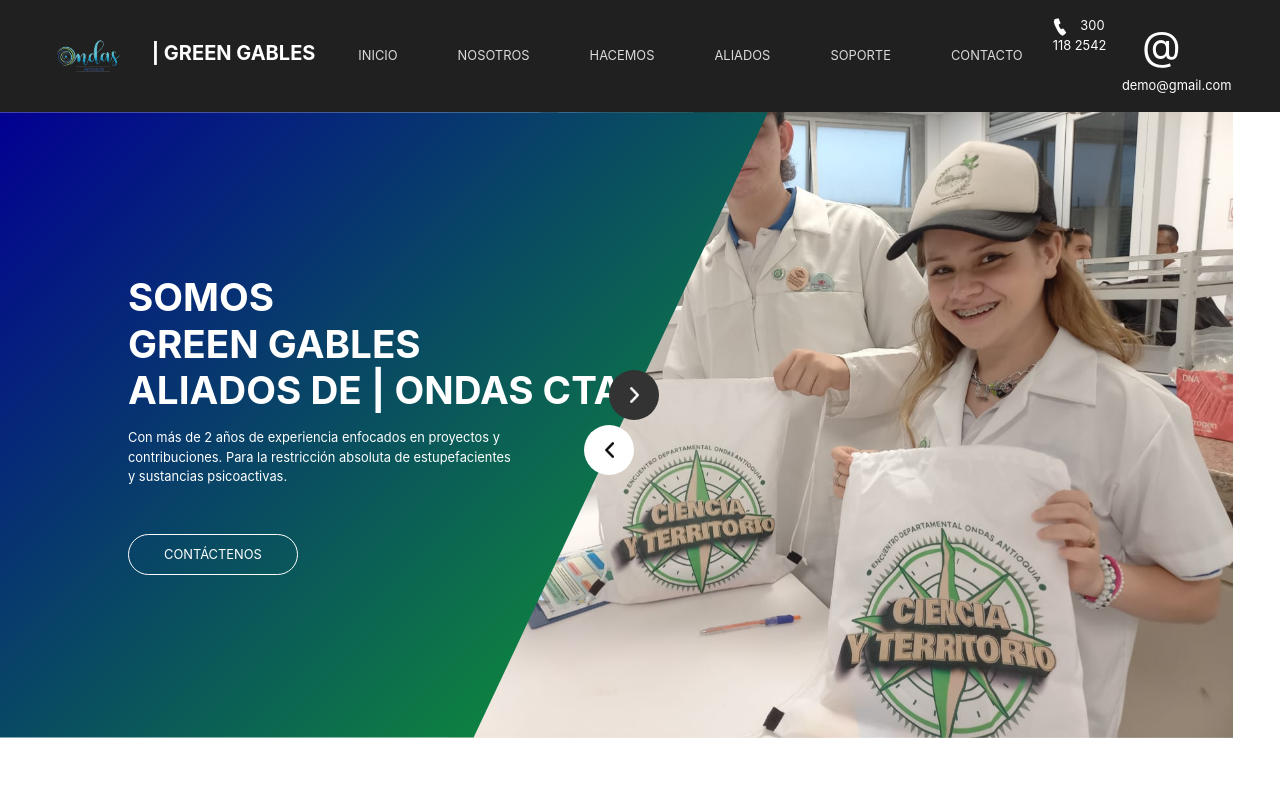
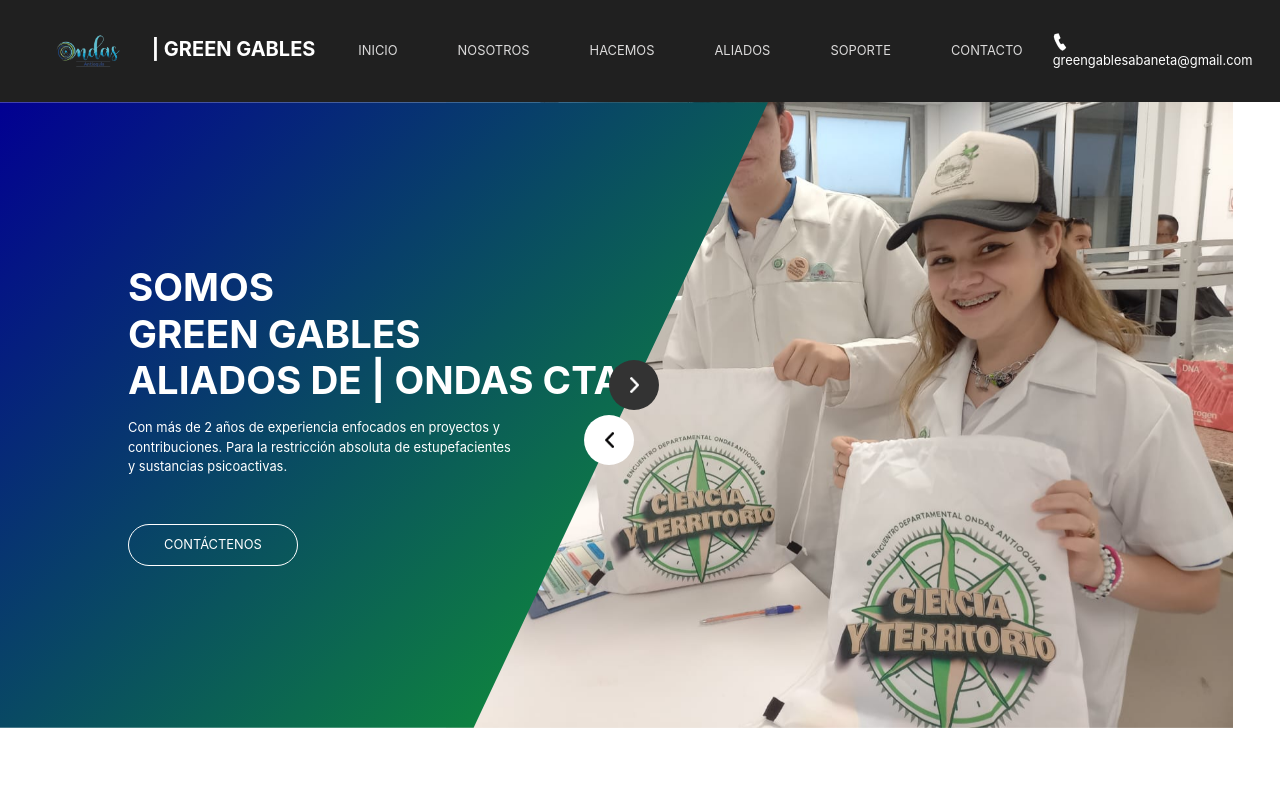
Before and after one commit to Jacksonpirlo/GreenGables, a website: page index.html in a window 1280 px wide. Shown: the top 800 px of the page. Drawn offline with nearby package versions, Linux system fonts and the light colour scheme; a web font is replaced by a local one.

Commit message:
Subiendo cambios de gmail

```diff
--- a/index.html
+++ b/index.html
@@ -81,14 +81,14 @@
             <div class="quote_btn-container  d-flex justify-content-center">
               <a href="">
                 <img src="images/call.png" alt="">
-                300 118 2542
+                greengablesabaneta@gmail.com
               </a>
-              <a href="">
+              <!-- <a href="">
                 <span>
                   @
                 </span>
-                demo@gmail.com
-              </a>
+                greengablesabaneta@gmail.com
+              </a> -->
             </div>
           </div>
         </nav>
```
